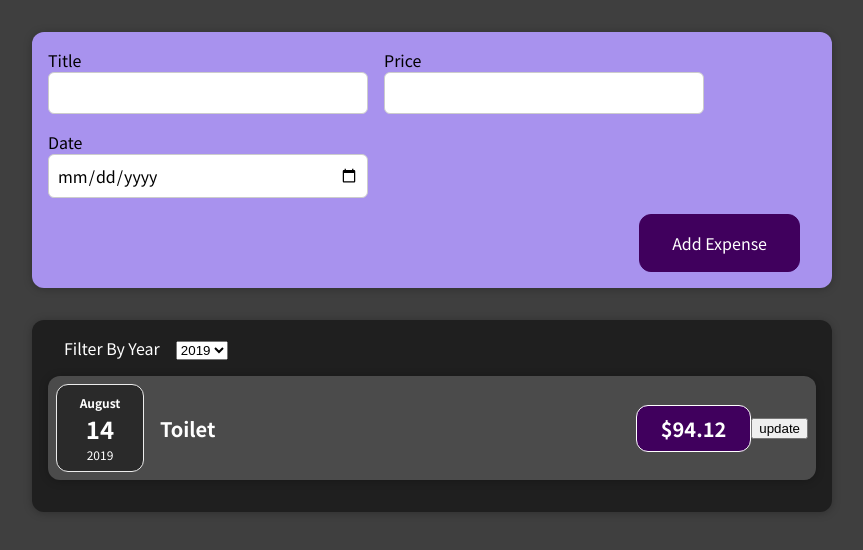
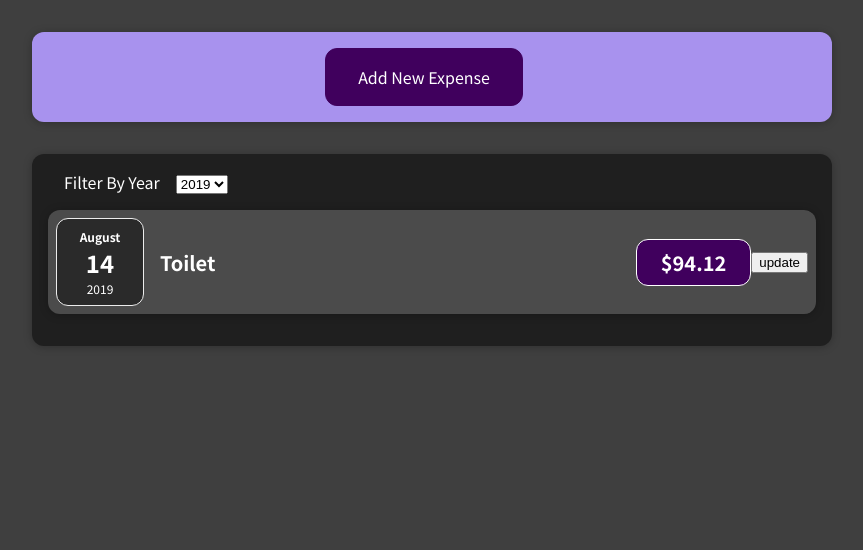
Before and after one commit to ChunWun/ReactPractice, a React (Create React App) app: page / in a window 1280 px wide. Shown: the top 550 px of the page, without its empty margins (208-1071 px from the left). Built offline with nearby package versions, Linux system fonts and the light colour scheme.

Commit message:
add cancel button

```diff
--- a/src/components/NewExpense/ExpenseForm.js
+++ b/src/components/NewExpense/ExpenseForm.js
@@ -74,7 +74,8 @@ const ExpenseForm = (props) => {
 				</div>
 			</div>
 			<div className="new-expense__actions">
-				<button type='submit'> Add Expense </button>
+				<button onClick={props.onCancleAddNewExpense}>Cancel</button>
+				<button type='submit'> Add </button>
 			</div>
 		</form>
 
--- a/src/components/NewExpense/NewRxpense.js
+++ b/src/components/NewExpense/NewRxpense.js
@@ -1,9 +1,10 @@
+import { useState } from "react";
 import ExpenseForm from "./ExpenseForm";
 import "./NewExpense.css";
 
 
 const NewExpense = (props) => {
-
+	const [isStartAddExpense, startAddExpense] = useState( false );
 	const onSubnmitExpenseHandler = (newExpense) => {
 		let expense = {
 			...newExpense,
@@ -11,11 +12,31 @@ const NewExpense = (props) => {
 		}
 
 		props.onAddExpense(expense);
+		startAddExpense(false);
+	}
+
+	const onAddNewExpenseHandler = () => {
+		startAddExpense(true);
+	}
+
+	const onCancelAddNewExpenseHandler = () => {
+		startAddExpense(false);
+	}
+
+	const showExpenseForm = () => {
+		if(isStartAddExpense){
+			return <ExpenseForm
+			onSubnmitExpense={onSubnmitExpenseHandler}
+			onCancelAddNewExpense = {onCancelAddNewExpenseHandler}
+			/>
+		} else {
+			return <button className="new-expense__actions" onClick={onAddNewExpenseHandler}>Add New Expense</button>
+		}
 	}
 
 	return (
 		<div className="new-expense">
-			<ExpenseForm onSubnmitExpense={onSubnmitExpenseHandler} />
+			{showExpenseForm()}
 		</div>
 	);
 }
```
